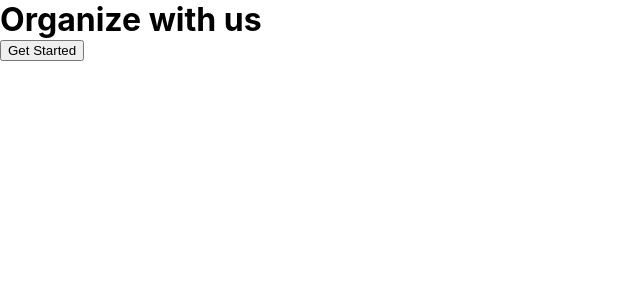
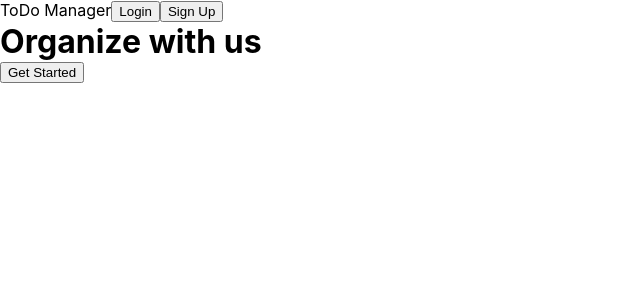
Before and after one commit to sruthi-98/Todo-App, a React (Create React App) app: page / in a window 1280 px wide. Shown: the top 300 px of the page, without its empty margins (0-640 px from the left). Built offline with nearby package versions, Linux system fonts and the light colour scheme.

Commit message:
Add header in Home component

```diff
--- a/src/components/Home.js
+++ b/src/components/Home.js
@@ -1,9 +1,11 @@
 import React from 'react';
 import '../styles/Home.css';
+import HomeHeader from './HomeHeader';
 
 function Home() {
     return (
         <div className="home">
+            <HomeHeader />
             <h1>Organize with us</h1>
             <button>Get Started</button>
         </div>
```
